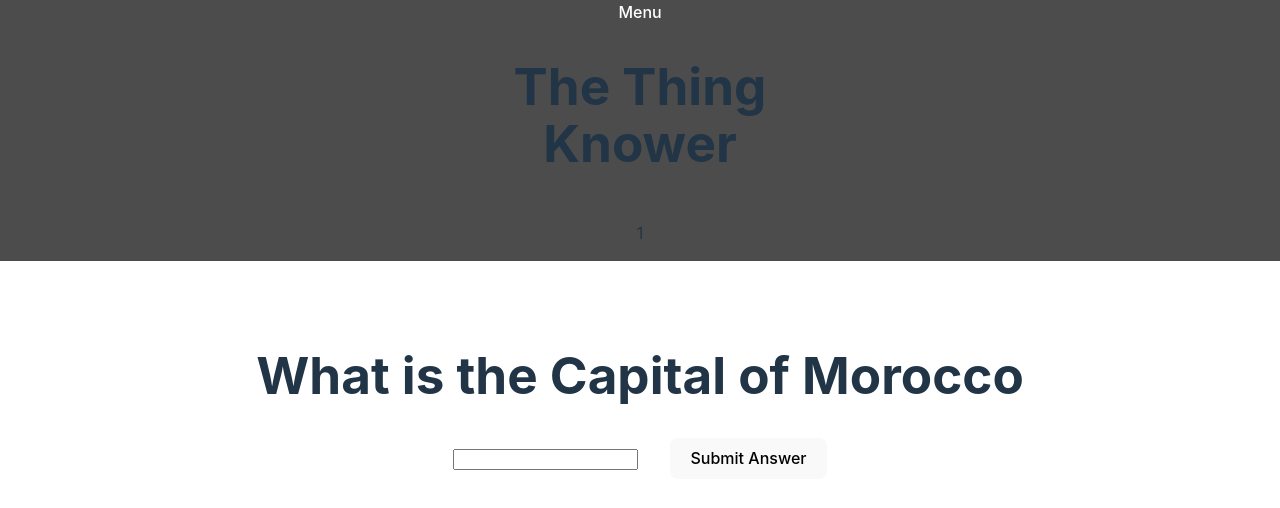
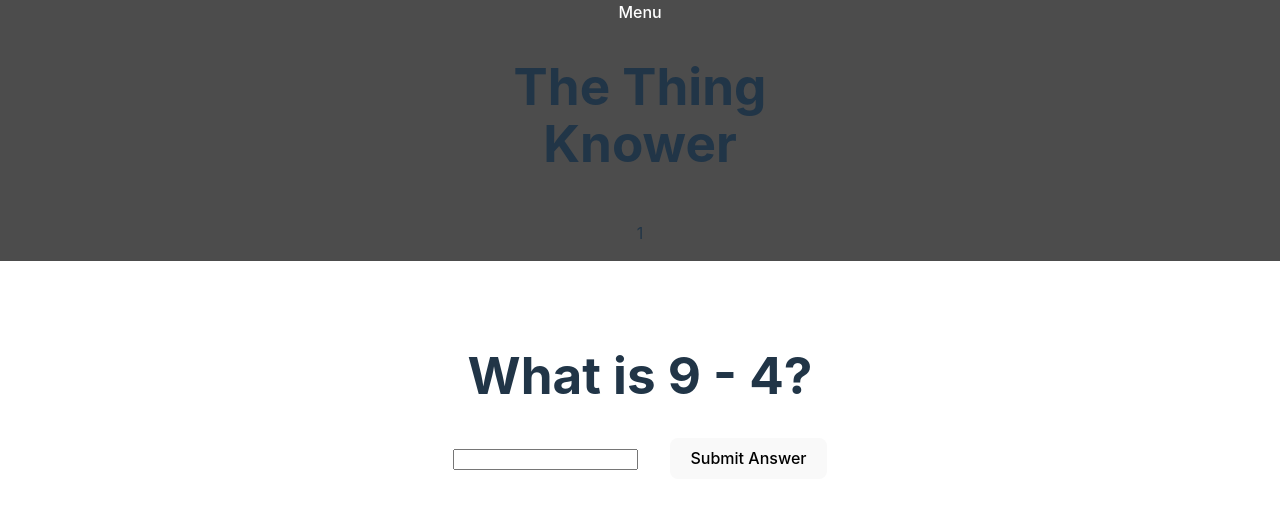
Before and after one commit to FtpApoc/The-Thing-Knower, a React (Vite) app: page /Content in a window 1280 px wide. Shown: the top 508 px of the page. Built offline with nearby package versions, Linux system fonts and the light colour scheme.

Commit message:
dual category functionality

```diff
--- a/src/components/content/Structure.jsx
+++ b/src/components/content/Structure.jsx
@@ -1,14 +1,24 @@
 import { Link } from "react-router-dom";
 import { useState } from "react";
+import { getRandomNumber } from "../Utilities";
 
 import Visualiser from "./Visualiser";
 import SimpleMaths from "./categories/SimpleMaths/SimpleMaths";
 import CountryData from "./categories/CountryData/CountryData";
 
+
 const Content = () => {
     const [questionCount, setQuestionCount] = useState(1)
-    //const {answer,question} = SimpleMaths()
-    const {answer,question} = CountryData()
+
+    const categorySelection = () => {
+        const categories = [CountryData,SimpleMaths]
+
+        const category = categories[getRandomNumber(categories.length)]
+
+        return category()
+    }
+
+    const {answer,question} = categorySelection()
 
     const nextQuestion = () => {
         setQuestionCount(questionCount + 1)
--- a/src/components/content/categories/CountryData/CountryData.js
+++ b/src/components/content/categories/CountryData/CountryData.js
@@ -7,6 +7,7 @@ const CountryData = () => {
     const question = (`What is the Capital of ${country["country"]}`)
     const answer = country["city"]
 
+    console.log(answer)
 
     return { answer, question };
 }
```
